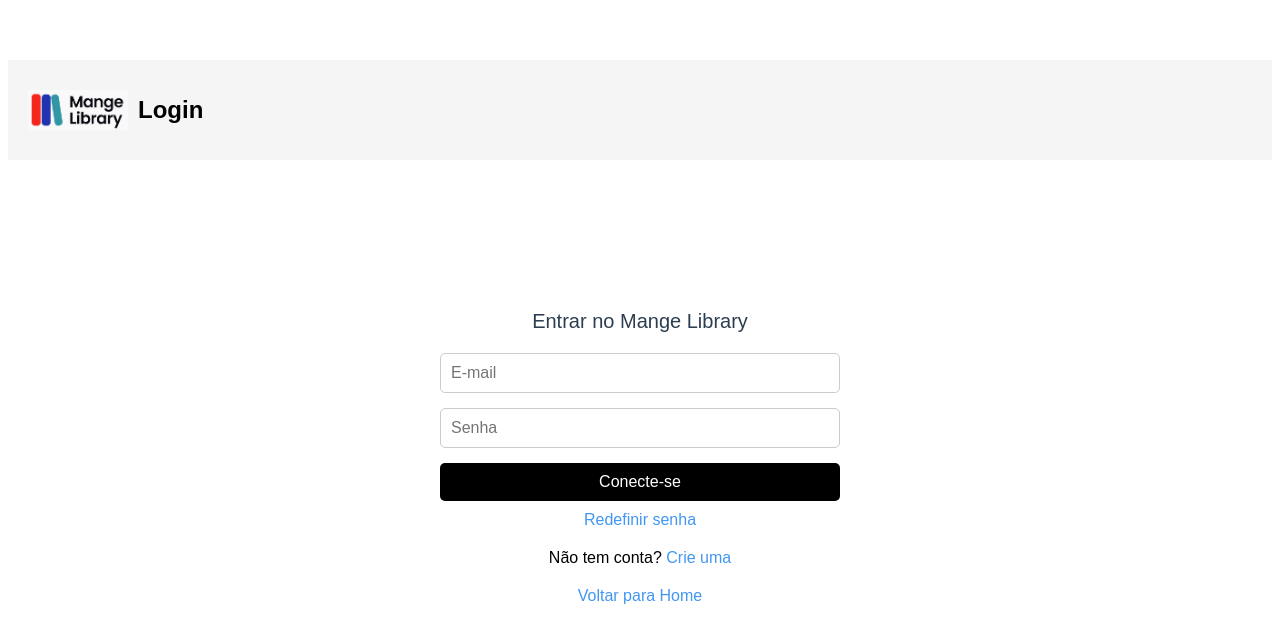
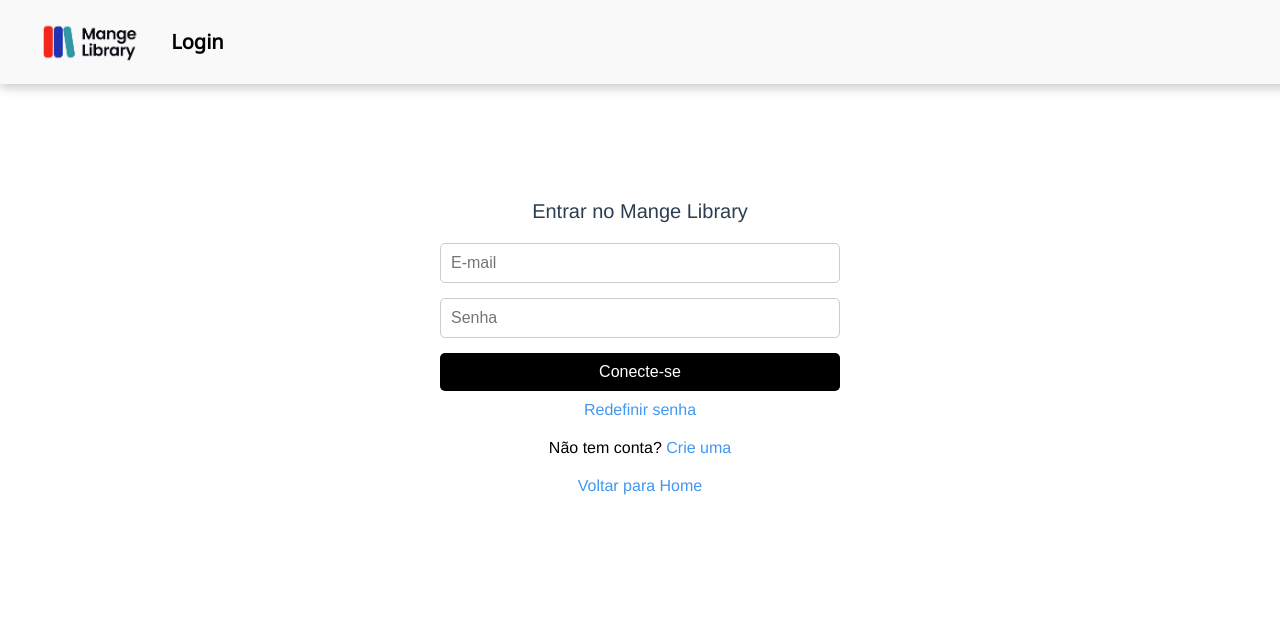
Before and after one commit to AlanaDeFrancaSilva/biblioteca-project, a Vue app in the folder biblioteca-frontend/: page /login in a window 1280 px wide. Shown: the top 642 px of the page. Built offline with nearby package versions, Linux system fonts and the light colour scheme.

Commit message:
04/12 - Layout Login ajustado

```diff
--- a/biblioteca-frontend/src/components/pages/LoginPage.vue
+++ b/biblioteca-frontend/src/components/pages/LoginPage.vue
@@ -1,9 +1,17 @@
 <template>
-  <div class="body_login">
-    <header class="header_login">
-      <img src="@/assets/logo.png" alt="Ícone Logo" class="icon-logo" />
-      <h1 class="page-title">Login</h1>
-    </header>
+  <div class="Login-page">
+
+    <head>
+      <!-- Link para o Google Fonts -->
+       <link href="https://fonts.googleapis.com/css2?family=Noto+Sans&display=swap" rel="stylesheet">
+      </head>
+      <!-- Cabeçalho -->
+       <header class="cabecalho">
+        <div class="logo">
+          <img src="@/assets/logo.png" alt="Logo" class="logo-icon">
+          <h1 class="title">Login</h1>
+        </div>
+       </header>
 
     <div class="container">
       <p class="welcome-text">Entrar no Mange Library</p>
@@ -68,49 +76,66 @@ export default {
 </script>
 
 <style scoped>
-.body_login {
-  margin: 0;
-  font-family: Arial, sans-serif;
-  background-color: white;
-  height: 100%;
-  overflow: hidden;
+/* Cabeçalho */
+.cabecalho {
+  display: flex;
+  justify-content: space-between;  /* Espaça o conteúdo de logo e perfil */
+  align-items: center;  /* Alinha verticalmente */
+  background-color: #f9f9f9;
+  color: black;
+  padding: 15px 20px;
+  box-shadow: 0 4px 10px rgba(0, 0, 0, 0.2);
+  font-size: 14px;
+  width: 100%;
+  position: fixed;
+  top: 0;
+  left: 0;
+  z-index: 10;
 }
 
-.header_login {
+/* Logo */
+.logo {
   display: flex;
   align-items: center;
-  padding: 20px;
-  background-color: #f5f5f5;
+  flex-grow: 1;  /* Faz a logo ocupar o máximo de espaço disponível */
+  margin-left: 20px;  /* Move o conteúdo da logo um pouco para a direita */
 }
 
-.icon-logo {
-  width: 100px;
-  height: auto;
-  margin-right: 10px;
+.logo img {
+  height: 40px;
+  margin-right: 30px;
 }
 
-.page-title {
-  font-size: 24px;
-  color: black;
+.title {
+  font-family: 'Noto Sans', sans-serif; /* Aplica a fonte Noto Sans */
+  font-size: 20px; /* Tamanho da fonte */
+  font-weight: bold;
+  margin-left: 0px;
 }
 
+
+/* Container do conteúdo da página de login */
 .container {
   max-width: 400px;
-  margin: 150px auto;
+  margin: 100px auto; /* Espaço superior para não cobrir com o cabeçalho fixo */
   text-align: center;
+  padding-top: 80px; /* Ajuste do padding para que o conteúdo não sobreponha o cabeçalho */
 }
 
+/* Texto de boas-vindas */
 .welcome-text {
   font-size: 20px;
   margin: 20px 0;
 }
 
+/* Formulário de login */
 .login-form {
   display: flex;
   flex-direction: column;
   gap: 15px;
 }
 
+/* Estilo dos campos de input */
 input {
   padding: 10px;
   border: 1px solid #ccc;
@@ -118,6 +143,7 @@ input {
   font-size: 16px;
 }
 
+/* Botão de login */
 .login-button {
   padding: 10px;
   background-color: black;
@@ -129,10 +155,12 @@ input {
   margin-bottom: 10px;
 }
 
+/* Efeito hover do botão de login */
 .login-button:hover {
   background-color: #333;
 }
 
+/* Link de redefinir senha */
 .reset-password {
   margin-top: 30px;
   color: #4197F1;
@@ -143,11 +171,13 @@ input {
   text-decoration: underline;
 }
 
+/* Texto para criar uma conta */
 .create-account {
   margin-top: 20px;
   color: black;
 }
 
+/* Link para criar conta */
 .create-link {
   color: #4197F1;
   text-decoration: none;
@@ -157,6 +187,7 @@ input {
   text-decoration: underline;
 }
 
+/* Botão de voltar para a home */
 .btn-back {
   display: block;
   margin-top: 20px;
```
Also changed, not shown: 1 other file (tests, documents, lock files or other folders).
